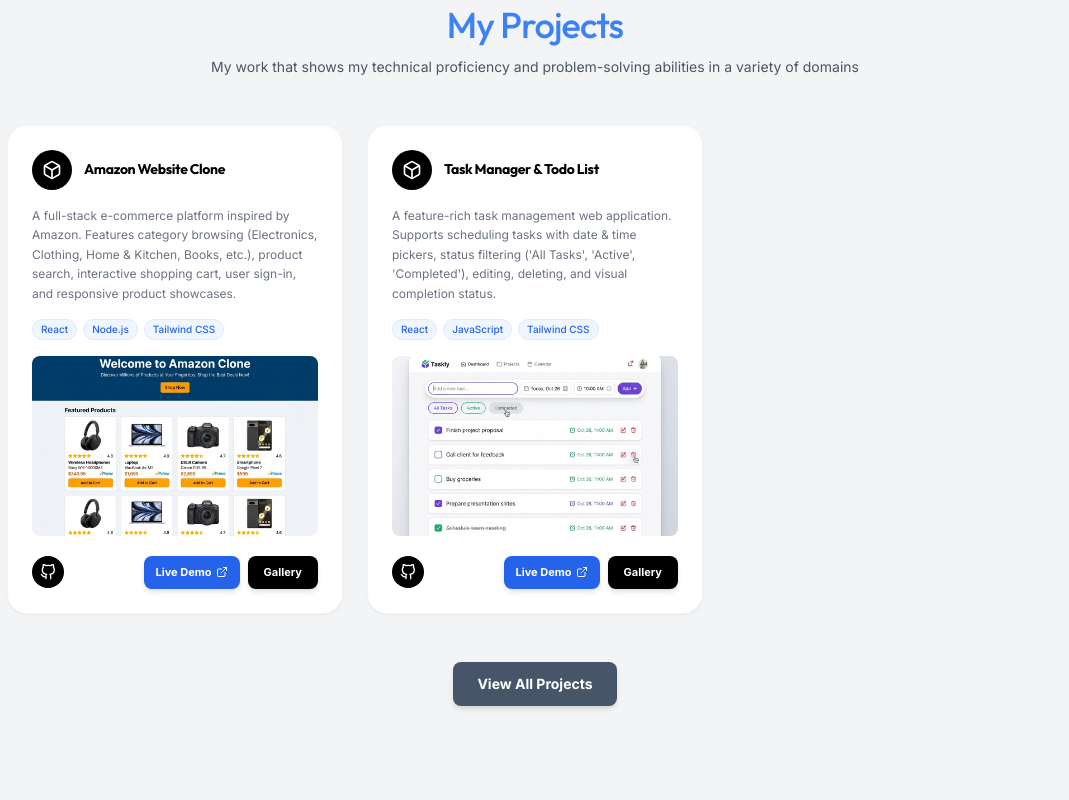
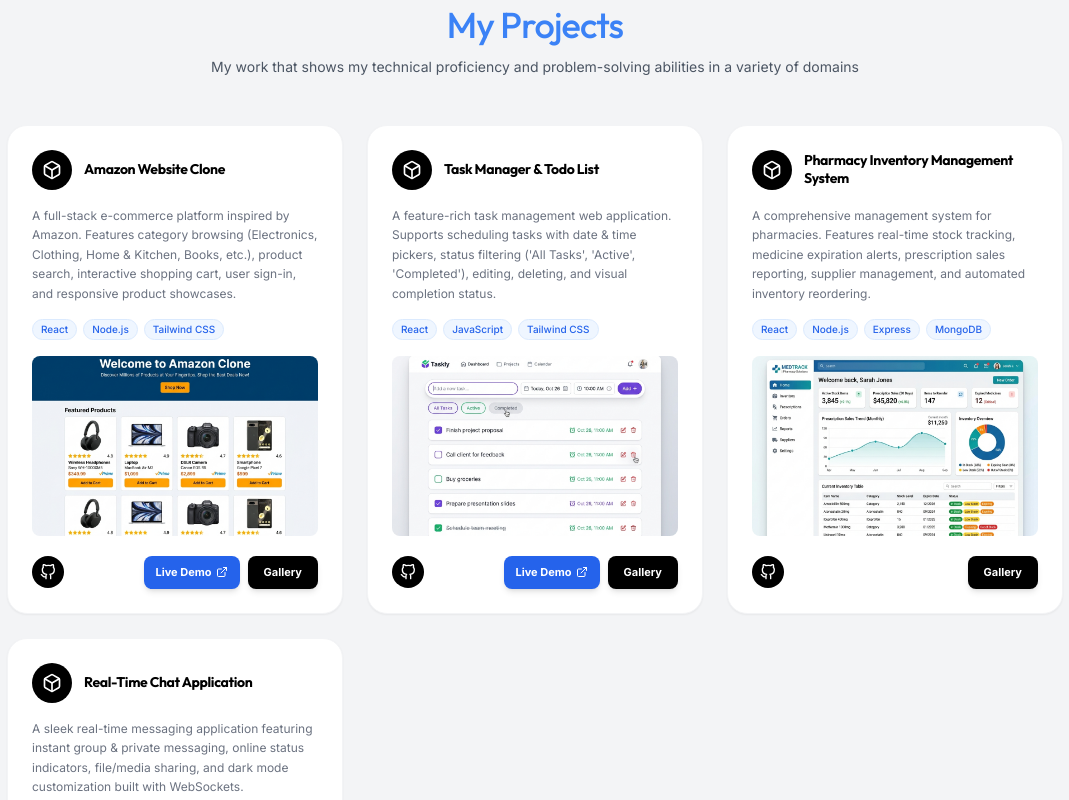
Before and after one commit to temesgenmeharie/Portfolio, a React (Vite) app: page / in a window 1280 px wide. Shown: the part 1520-2320 px from the top of the page, without its empty margins (105-1174 px from the left). Built offline with nearby package versions, Linux system fonts and the light colour scheme; no server answers.

Commit message:
feat: add Pharmacy Inventory Management System and Real-Time Chat App sample cards

```diff
--- a/src/data/projects.js
+++ b/src/data/projects.js
@@ -1,5 +1,7 @@
 import amazonCloneImg from "../assets/amazon-clone.png";
 import todolistImg from "../assets/todolist.png";
+import pharmacyImg from "../assets/pharmacy.png";
+import chatappImg from "../assets/chatapp.png";
 
 export const projects = [
   {
@@ -21,6 +23,26 @@ export const projects = [
     githubUrl: "https://github.com/temesgenmeharie/ToDoList.git",
     liveUrl: "https://todolist-three-olive-11.vercel.app",
     hasVideo: false,
+  },
+  {
+    id: 3,
+    title: "Pharmacy Inventory Management System",
+    description: "A comprehensive management system for pharmacies. Features real-time stock tracking, medicine expiration alerts, prescription sales reporting, supplier management, and automated inventory reordering.",
+    image: pharmacyImg,
+    tags: ["React", "Node.js", "Express", "MongoDB"],
+    githubUrl: "https://github.com/temesgenmeharie",
+    liveUrl: null,
+    hasVideo: false,
+  },
+  {
+    id: 4,
+    title: "Real-Time Chat Application",
+    description: "A sleek real-time messaging application featuring instant group & private messaging, online status indicators, file/media sharing, and dark mode customization built with WebSockets.",
+    image: chatappImg,
+    tags: ["React", "Node.js", "Socket.io", "Tailwind CSS"],
+    githubUrl: "https://github.com/temesgenmeharie",
+    liveUrl: null,
+    hasVideo: false,
   }
 ];
 
```
Also changed, not shown: src/assets/chatapp.png (added), src/assets/pharmacy.png (added).
